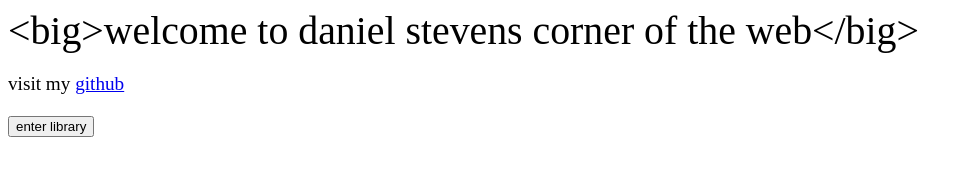
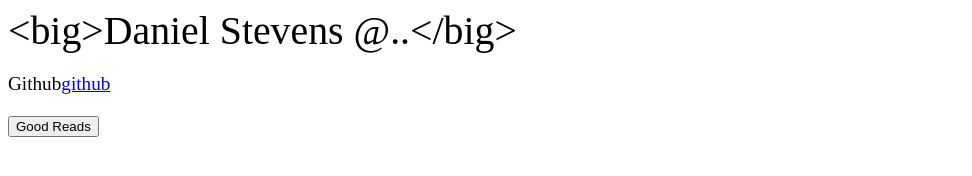
Before and after one commit to daniel-stevens/daniel-stevens.github.io, a plain HTML site: page index.html in a window 1280 px wide. Shown: the whole page, without its empty margins (0-972 px from the left). Drawn offline with Linux system fonts and the light colour scheme.

Commit message:
Clean up

```diff
--- a/index.html
+++ b/index.html
@@ -4,8 +4,8 @@
     <title>daniel-stevens</title>
 </head>
 <body>
-<big><big><big><big><big>&lt;big&gt;welcome to daniel stevens corner of the web&lt;/big&gt;</big></big></big></big>
-    <p>visit my <a href="https://github.com/daniel-stevens">github</a></p>
-    <p><a href="library.html"><button type="button">enter library</button></a></p>
+<big><big><big><big><big>&lt;big&gt;Daniel Stevens @..&lt;/big&gt;</big></big></big></big>
+    <p>Github<a href="https://github.com/daniel-stevens">github</a></p>
+    <p><a href="library.html"><button type="button">Good Reads</button></a></p>
 </body>
 </html>
```
